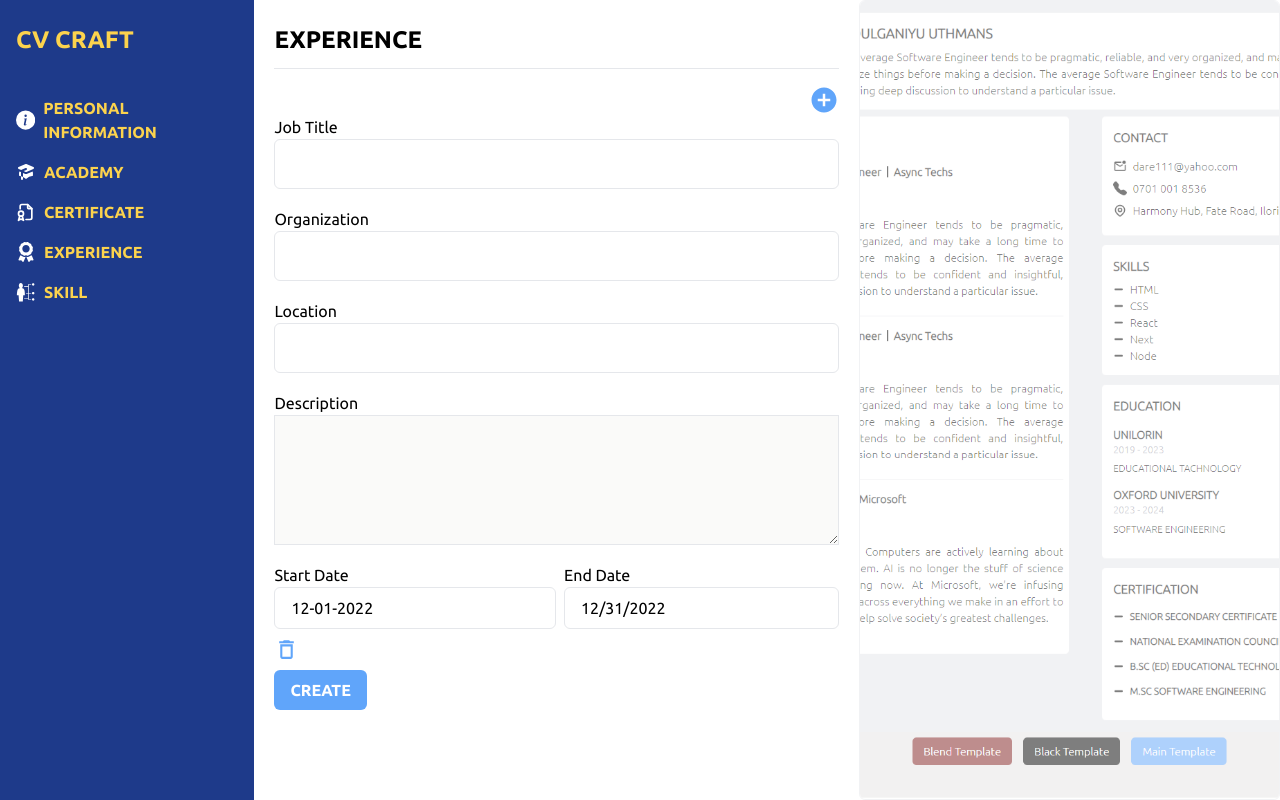
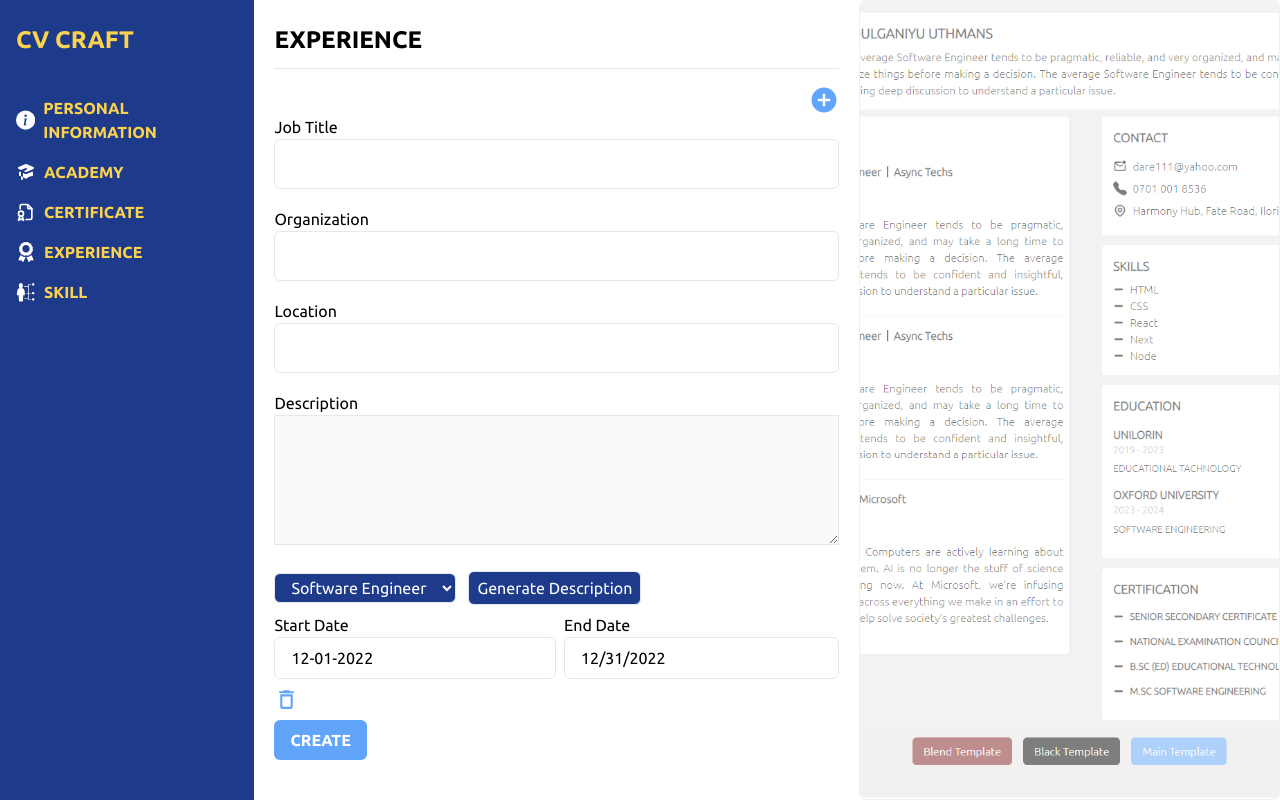
Before and after one commit to Auspicious14/cv-builder, a Next.js app: page /experience in a window 1280 px wide. Built offline with nearby package versions, Linux system fonts and the light colour scheme.

Commit message:
wrote a function to get description from open ai

```diff
--- a/src/library/index.ts
+++ b/src/library/index.ts
@@ -1 +1,2 @@
 export * from "./firebase";
+export * from './openai'
--- /dev/null
+++ b/src/library/openai/index.ts
@@ -0,0 +1,30 @@
+import { useEffect, useState } from "react";
+
+export const useOpenAiApi =  (prompt: string) => {
+    const [loading, setLoading] = useState<boolean>(false)
+    const [result, setResult] = useState<any>()
+    const [error, setError] = useState<any>()
+         const getDescriptiveAiInfo = async () => {
+            setLoading(true);
+            const response = await fetch("/api/open-ai", {
+              method: "POST",
+              headers: {
+                "Content-Type": "application/json",
+              },
+              body: JSON.stringify({ text: prompt }),
+            });
+
+            try {
+              setLoading(false);
+              const data = await response.json();
+              setResult(data.result);
+              console.log(data.result);
+            } catch (error) {
+              setError(error);
+              console.log(error)
+            }
+
+        };
+    return {loading, result, error, prompt, setResult, getDescriptiveAiInfo}
+
+}
--- a/src/modules/experience/components/creat.tsx
+++ b/src/modules/experience/components/creat.tsx
@@ -1,12 +1,17 @@
 import moment from "moment";
-import React from "react";
+import React, { useState } from "react";
 import { MdAddCircle, MdOutlineDeleteOutline } from "react-icons/md";
-import { ApDateRangePicker, ApTextInput } from "../../../components";
-import { IExperience } from "../model";
+import {
+  ApButton,
+  ApDateRangePicker,
+  ApGenerateButtonLoader,
+  ApTextInput,
+} from "../../../components";
+import { useOpenAiApi } from "../../../library";
+import { ICategory, IExperience } from "../model";
 
 interface IProps {
   index: number;
-  // date: {fromDate: any, toDate: any};
   experience: IExperience;
   onDelete: () => void;
   handleDate: (date: any, index: number) => void;
@@ -14,10 +19,13 @@ interface IProps {
 export const ExperienceListItem: React.FC<IProps> = ({
   onDelete,
   index,
-  // date,
   experience,
   handleDate,
 }) => {
+  const [category, setCategory] = useState("");
+
+  const { loading, error, result, setResult, getDescriptiveAiInfo } =
+    useOpenAiApi(category);
   return (
     <div>
       <div>
@@ -39,13 +47,45 @@ export const ExperienceListItem: React.FC<IProps> = ({
           type="text"
           className="p-3 outline-blue-400"
         />
+        {result ? (
+          <div className="flex flex-col">
+            <label htmlFor="">Description</label>
+            <textarea
+              name={"description"}
+              value={result}
+              rows={5}
+              cols={30}
+              onChange={(e) => setResult(e.target.value)}
+              className="p-3 border rounded-md outline-blue-400 w-full"
+            />
+          </div>
+        ) : (
           <ApTextInput
             label="Description"
             name={`experience[${index}].description`}
             type="textarea"
             className="p-3 outline-blue-400"
           />
-
+        )}
+        <div className="flex gap-3 items-center">
+          <select
+            value={category}
+            onChange={(e) => setCategory(e.target.value)}
+            className="border px-3 py-1 rounded-md bg-blue-900 text-white"
+          >
+            {ICategory?.map((m, i) => (
+              <option value={m.name} key={i}>
+                {m.label}
+              </option>
+            ))}
+          </select>
+          <ApButton
+            type="button"
+            name={loading ? <ApGenerateButtonLoader /> : "Generate Description"}
+            className="bg-blue-900 px-2 my-2 py-1 border outline-none rounded-md text-white"
+            onClick={getDescriptiveAiInfo}
+          />
+        </div>
         <ApDateRangePicker
           onChange={(date) => handleDate(date, index)}
           date={{
--- a/src/modules/experience/detail.tsx
+++ b/src/modules/experience/detail.tsx
@@ -4,7 +4,7 @@ import React, { useState } from "react";
 import { GiHamburgerMenu } from "react-icons/gi";
 import { ApButton, ApGenerateButtonLoader, ApModal } from "../../components";
 import { ApSideNav } from "../../components/nav/sidenav";
-import { IExperience } from "./model";
+import { ICategory, IExperience } from "./model";
 import { Experience } from "./components/creat";
 import { useExperienceState } from "./context";
 import * as Yup from "yup";
@@ -16,6 +16,7 @@ interface IProps {
   experience: IExperience;
 }
 export const ExperienceDetail: React.FC<IProps> = ({ experience }) => {
+  const [category, setCategory] = useState<string>("");
   const { updateCVDocument, loading } = useExperienceState();
   const router = useRouter();
   const [modal, setModal] = useState<{ show: boolean }>({ show: false });
@@ -41,6 +42,26 @@ export const ExperienceDetail: React.FC<IProps> = ({ experience }) => {
       });
     });
   };
+
+  // const getDescriptiveAiInfo = async (prompt: string) => {
+  //   setLoading(true);
+  //   const response = await fetch("/api/open-ai", {
+  //     method: "POST",
+  //     headers: {
+  //       "Content-Type": "application/json",
+  //     },
+  //     body: JSON.stringify({ text: prompt }),
+  //   });
+
+  //   try {
+  //     setLoading(false);
+  //     const data = await response.json();
+  //     setDescription(data.result);
+  //     console.log(data.result);
+  //   } catch (error) {
+  //     console.log(error);
+  //   }
+  // };
 
   return (
     <>
--- a/src/modules/experience/model.ts
+++ b/src/modules/experience/model.ts
@@ -6,3 +6,31 @@ export interface IExperience {
   description: string;
   location: string;
 }
+
+
+export const ICategory =[
+  {
+    label: "Software Engineer",
+  name: 'softwareEngineer'
+  },
+  {
+    label: "lawyer",
+    name: 'lawyer'
+  },
+  {
+    label: 'doctor',
+    name: 'doctor'
+  },
+  {
+    label: 'Accountant',
+    name: 'accountant'
+  },
+  {
+    label: 'Nurse',
+    name: 'nurse'
+  },
+  {
+    label: 'educationist',
+    name: 'educationist'
+  },
+]
```
Lines whose indentation alone changed are shown as unchanged.
